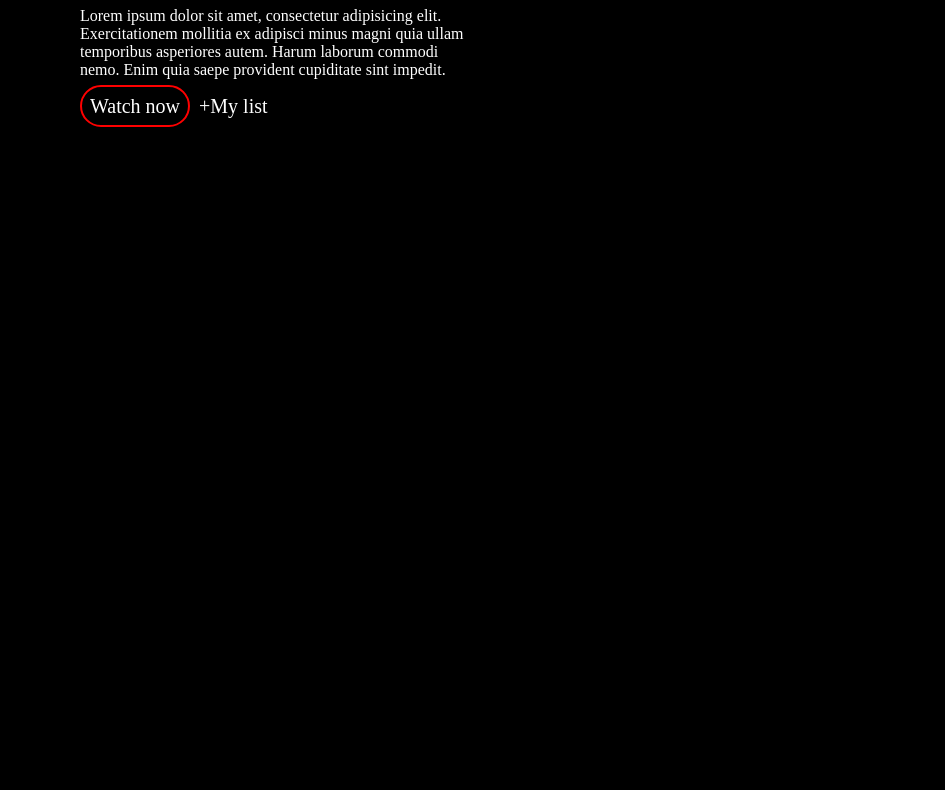
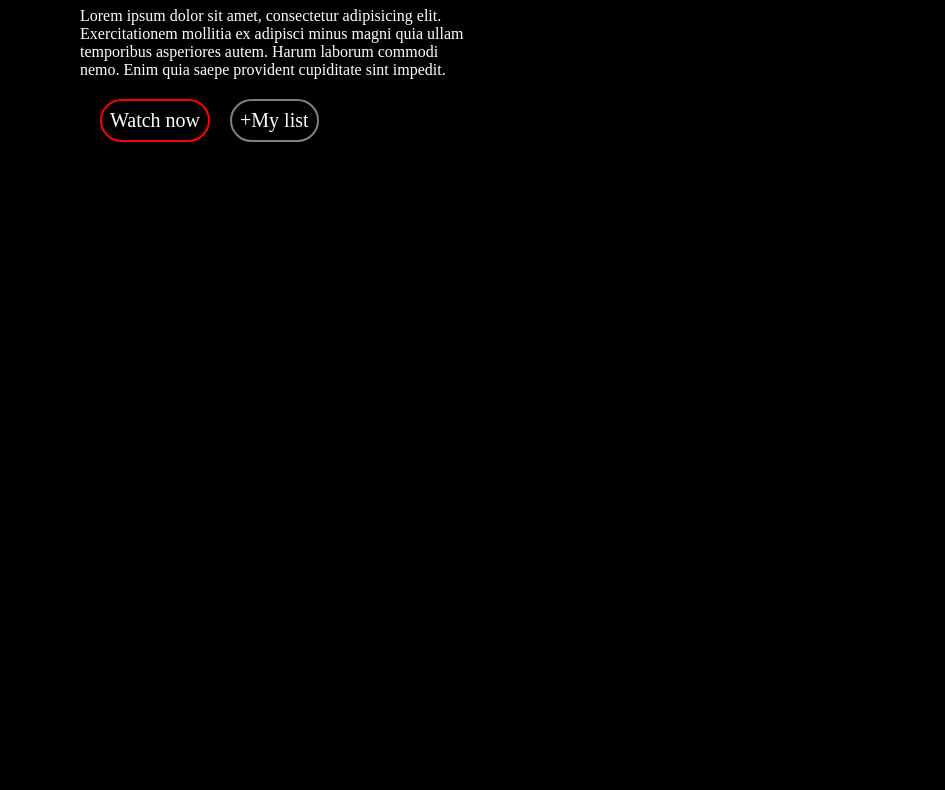
Before and after one commit to OtoTediashvili/index, a plain HTML site: page index.html in a window 1280 px wide. Shown: the part 233-1023 px from the top of the page, without its empty margins (0-945 px from the left). Drawn offline with Linux system fonts and the light colour scheme.

Commit message:
index_4.0

```diff
--- a/styles.css
+++ b/styles.css
@@ -48,7 +48,6 @@ input {
     width: 20%;
     background: transparent;
     color: white;
-    border: 0.2;
     border: 2px solid rgba(grey,);
     border-radius: 37px;
     padding: 10px;
@@ -63,9 +62,26 @@ input {
     left: 80px;
 }
 
+.buttons {
+    margin: 20px;
+    display: flex;
+    gap: 20px ;
+}
+
 .buttons :first-child {
     color: white;
     border: solid 2px red ;
     border-radius: 25px;
     padding: 8px;
 }
+.buttons :nth-child(2) {
+    border: solid 2px gray;
+    border: 0.5;
+    color: white;
+    border-radius: 25px;
+    padding: 8px;
+}
+.buttons :nth-child(2):hover {
+    border: white;
+    background: transparent;
+}
```
